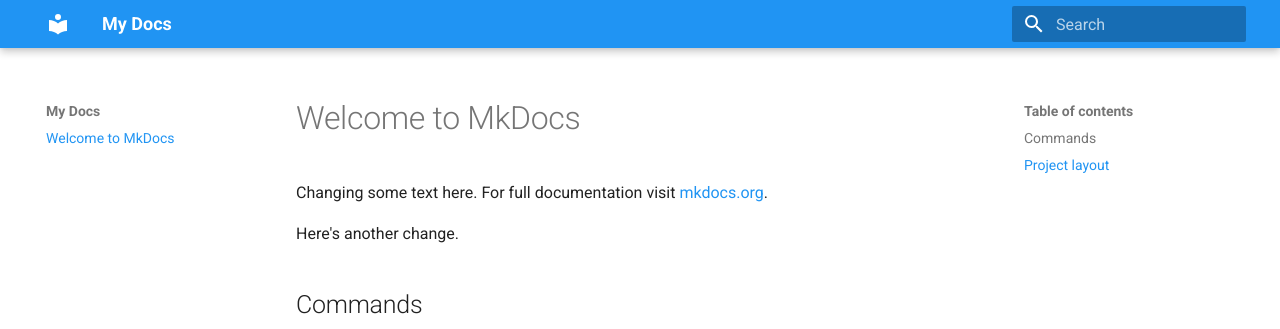
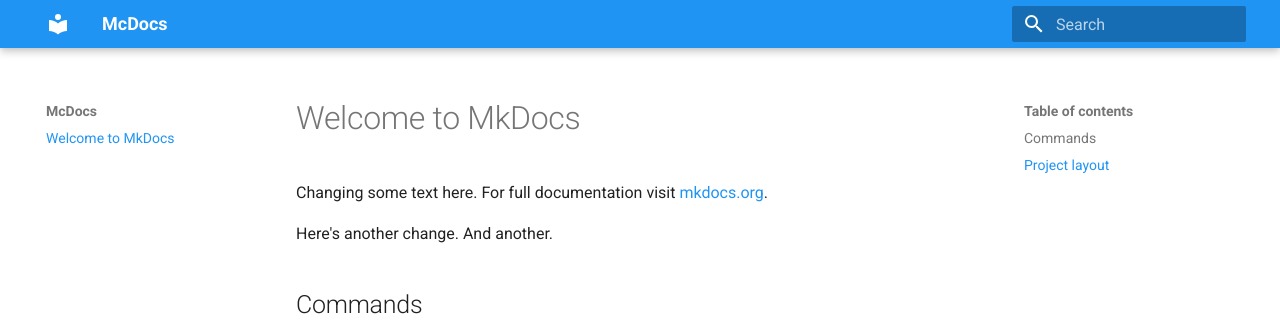
Before and after one commit to adriancollins/DLC, an MkDocs documentation site: the page built from docs/index.md, in a window 1280 px wide. Shown: the top 329 px of the page. Built offline with MkDocs 1.6.1 and Material for MkDocs 9.7.7, drawn with Linux system fonts in a browser that asks for light colours.

Commit message:
more changes

```diff
--- a/docs/index.md
+++ b/docs/index.md
@@ -3,6 +3,9 @@
 For full documentation visit [mkdocs.org](https://mkdocs.org).
 
 Here's another change.
+And another.
+
+
 
 ## Commands
 
--- a/mkdocs.yml
+++ b/mkdocs.yml
@@ -1,4 +1,4 @@
-site_name: My Docs
+site_name: McDocs
 theme:
   name: 'material'
   palette:
```
